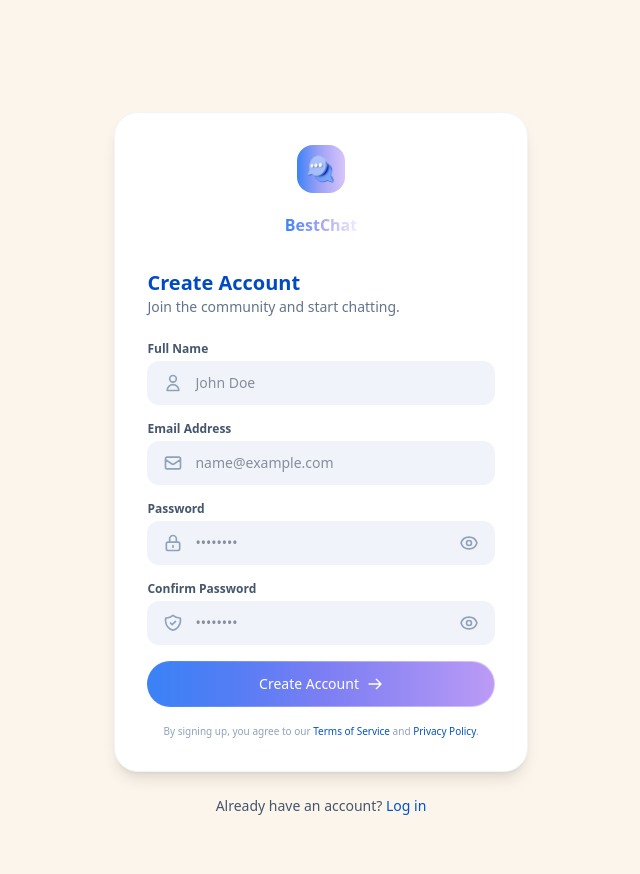
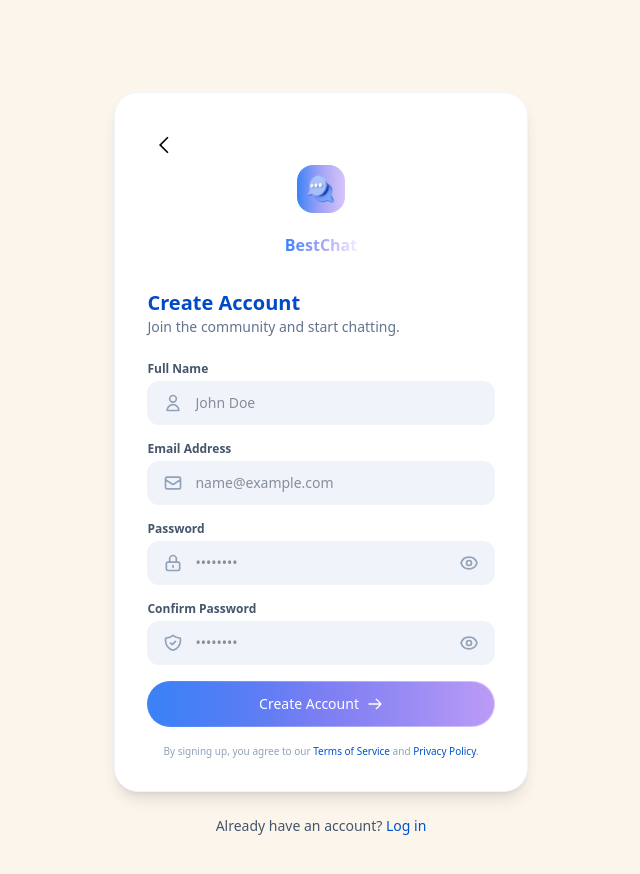
Before and after one commit to gadlukoki17-art/BestChat, a website: page register.html in a window 1280 px wide. Shown: the whole page, without its empty margins (319-959 px from the left). Drawn offline with nearby package versions, Linux system fonts and the light colour scheme.

Commit message:
Update UI styles and add back button icon

```diff
--- a/register.html
+++ b/register.html
@@ -11,6 +11,9 @@
     <main>
         <section class="min-h-screen flex flex-col items-center justify-center my-12 md:mt-16">
             <div class="w-full max-w-md bg-white rounded-3xl shadow-lg border border-slate-100 p-8">
+                <button class="w-10 h-10 bg-transparent rounded-full hover:bg-gray-200 flex items-center justify-center transition-colors">
+                    <img src="assets/icons/arrow_back_.svg" alt="arrow_back_" class="w-6 h-6 pl-1">
+                </button>
                 <div class="flex flex-col items-center mb-8">
                     <div class="w-12 h-12 bg-gradient-to-r from-[#3B82F6] via-[#6366F1]/60 to-[#7C3AED]/30 text-white font-medium rounded-2xl flex items-center justify-center mb-3">
                         <img src="assets/images/png-transparent-chat-message-communication-chatting-conversation-messaging-3d-icon-thumbnail-removebg-preview.png" alt="" class="w-10 h-10">
```
Also changed, not shown: assets/icons/arrow_back_.svg (added).
